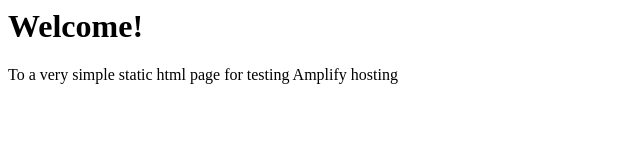
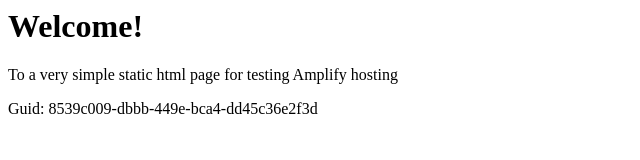
Before and after one commit to aws-aemilia-yul/Github-PR-Commit-Integration-Test-DoNotTouch-Gith-P5X5MO5I-v1-preprod-ca-central-1, a website: page src/index.html in a window 1280 px wide. Shown: the whole page, without its empty margins (0-640 px from the left). Drawn offline with Linux system fonts and the light colour scheme.

Commit message:
commit from integ tests

```diff
--- a/src/index.html
+++ b/src/index.html
@@ -1,3 +1,5 @@
+
+
 <html lang="en">
 
 <head>
@@ -10,6 +12,6 @@
 <body>
     <h1>Welcome!</h1>
     <p>To a very simple static html page for testing Amplify hosting</p>
-</body>
+    <p>Guid: 8539c009-dbbb-449e-bca4-dd45c36e2f3d</p></body>
 
 </html>
```
